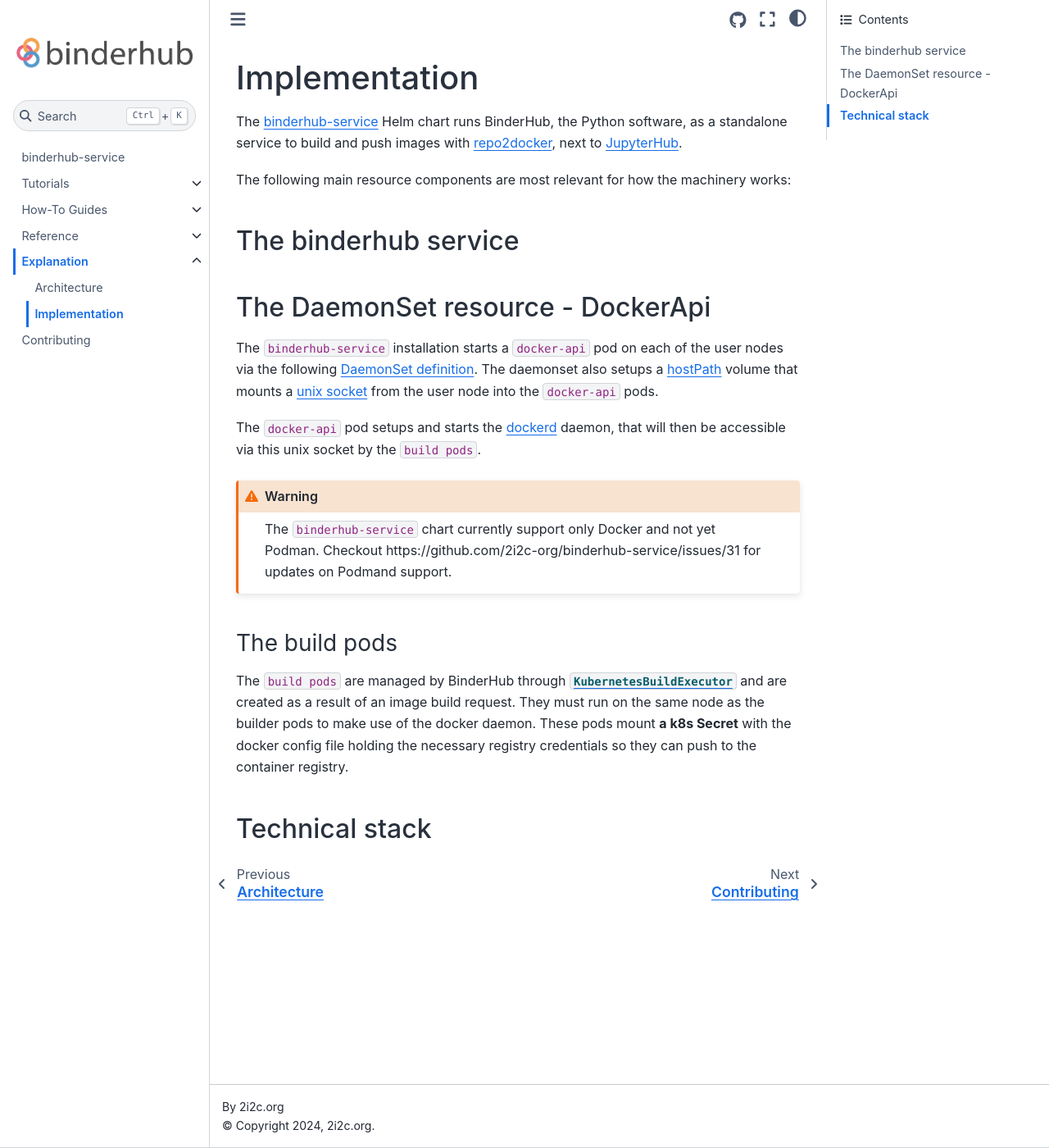
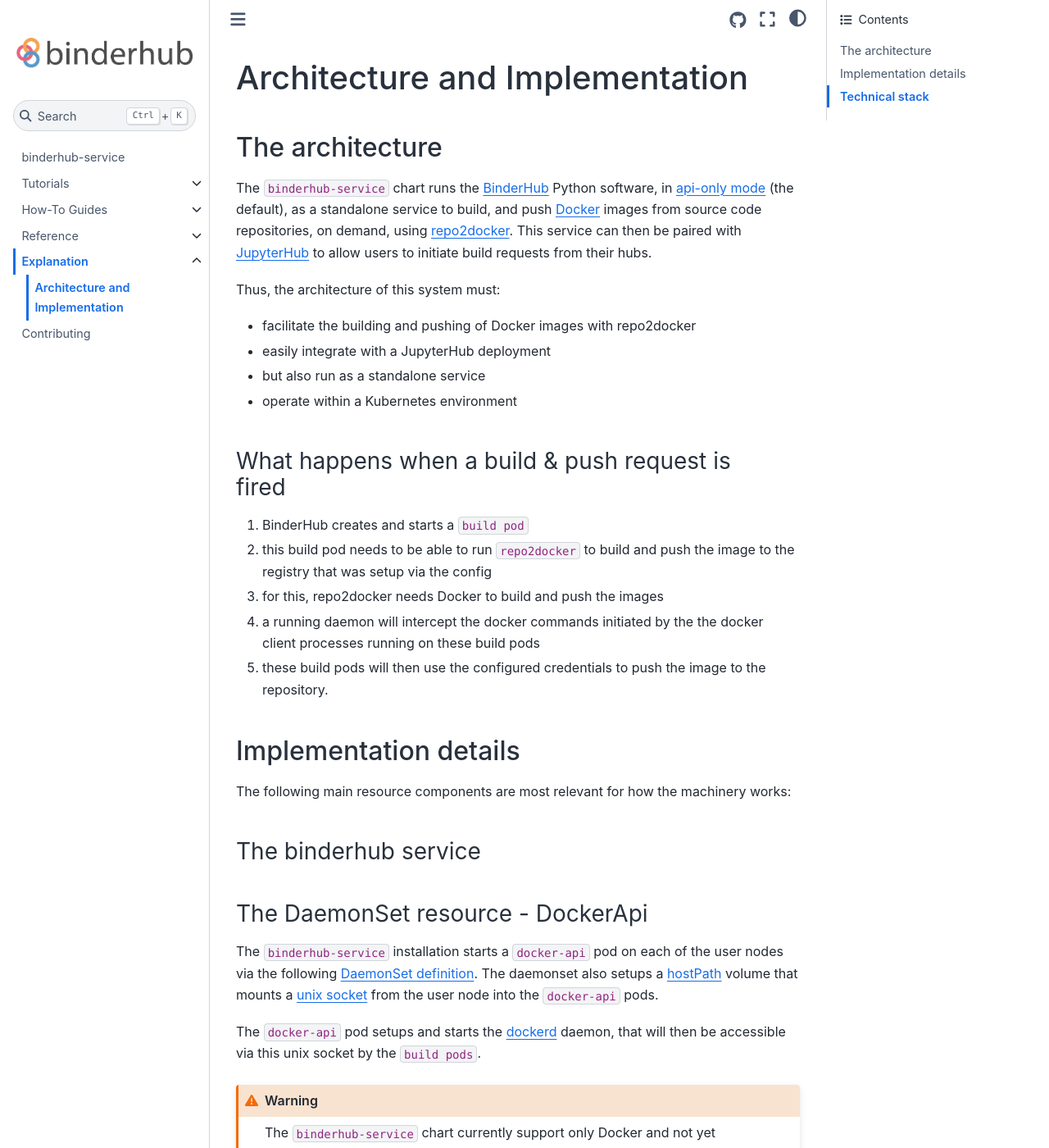
Before and after one commit to jupyterhub/binderhub, a Sphinx documentation site: the page built from docs/source/explanation/architecture-and-implementation.md, in a window 1280 px wide and 1400 px high. Shown: the whole window at 82% size. Built offline with Sphinx 7.4.7 and the Sphinx Book theme 1.1.4, drawn with Linux system fonts in a browser that asks for light colours.

Commit message:
Add architecture details and have one file

```diff
--- a/docs/source/explanation/implementation.md
+++ b/docs/source/explanation/architecture-and-implementation.md
@@ -1,13 +1,32 @@
-# Implementation
+(architecture-and-implementation)=
+# Architecture and Implementation
 
-The [binderhub-service](https://github.com/2i2c-org/binderhub-service/) Helm chart runs BinderHub, the Python software, as a standalone service to build and push images with [repo2docker], next to [JupyterHub].
+## The architecture
+
+The `binderhub-service` chart runs the [BinderHub] Python software, in [api-only mode](https://binderhub.readthedocs.io/en/latest/reference/app.html#binderhub.app.BinderHub.enable_api_only_mode) (the default), as a standalone service to build, and push [Docker] images from source code repositories, on demand, using [repo2docker]. This service can then be paired with [JupyterHub] to allow users to initiate build requests from their hubs.
+
+Thus, the architecture of this system must:
+- facilitate the building and pushing of Docker images with repo2docker
+- easily integrate with a JupyterHub deployment
+- but also run as a standalone service
+- operate within a Kubernetes environment
+
+### What happens when a build & push request is fired
+
+1. BinderHub creates and starts a `build pod`
+2. this build pod needs to be able to run `repo2docker` to build and push the image to the registry that was setup via the config
+3. for this, repo2docker needs Docker to build and push the images
+4. a running daemon will intercept the docker commands initiated by the the docker client processes running on these build pods
+5. these build pods will then use the configured credentials to push the image to the repository.
+
+## Implementation details
 
 The following main resource components are most relevant for how the machinery works:
 
-## The binderhub service
+### The binderhub service
 
 
-## The DaemonSet resource - DockerApi
+### The DaemonSet resource - DockerApi
 
 The `binderhub-service` installation starts a `docker-api` pod on each of the user nodes via the following [DaemonSet definition](https://github.com/2i2c-org/binderhub-service/blob/main/binderhub-service/templates/docker-api/daemonset.yaml). The daemonset also setups a [hostPath](https://kubernetes.io/docs/concepts/storage/volumes/#hostpath) volume that mounts a [unix socket](https://man7.org/linux/man-pages/man7/unix.7.html) from the user node into the `docker-api` pods.
 
@@ -31,3 +51,4 @@
 [myst-parser]: https://myst-parser.readthedocs.io/en/stable/
 [github actions]: https://github.com/features/actions
 [repo2docker]: https://github.com/jupyterhub/repo2docker
+[Docker]: https://binderhub.readthedocs.io/en/latest/index.html
```
Also changed, not shown: other parts of docs/source/explanation/architecture-and-implementation.md (+2 -1 lines), docs/source/explanation/architecture.md (deleted, +0 -3 lines), docs/source/explanation/index.md (+1 -2 lines).
